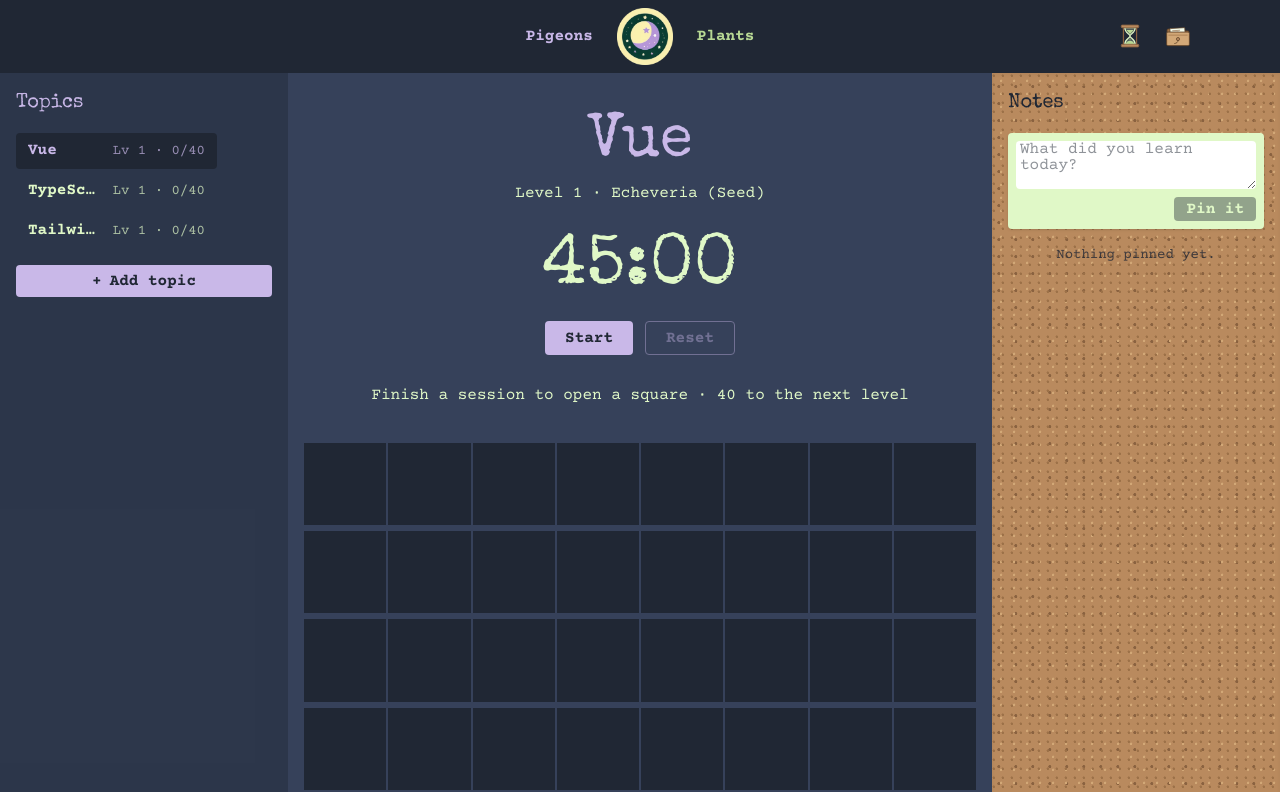
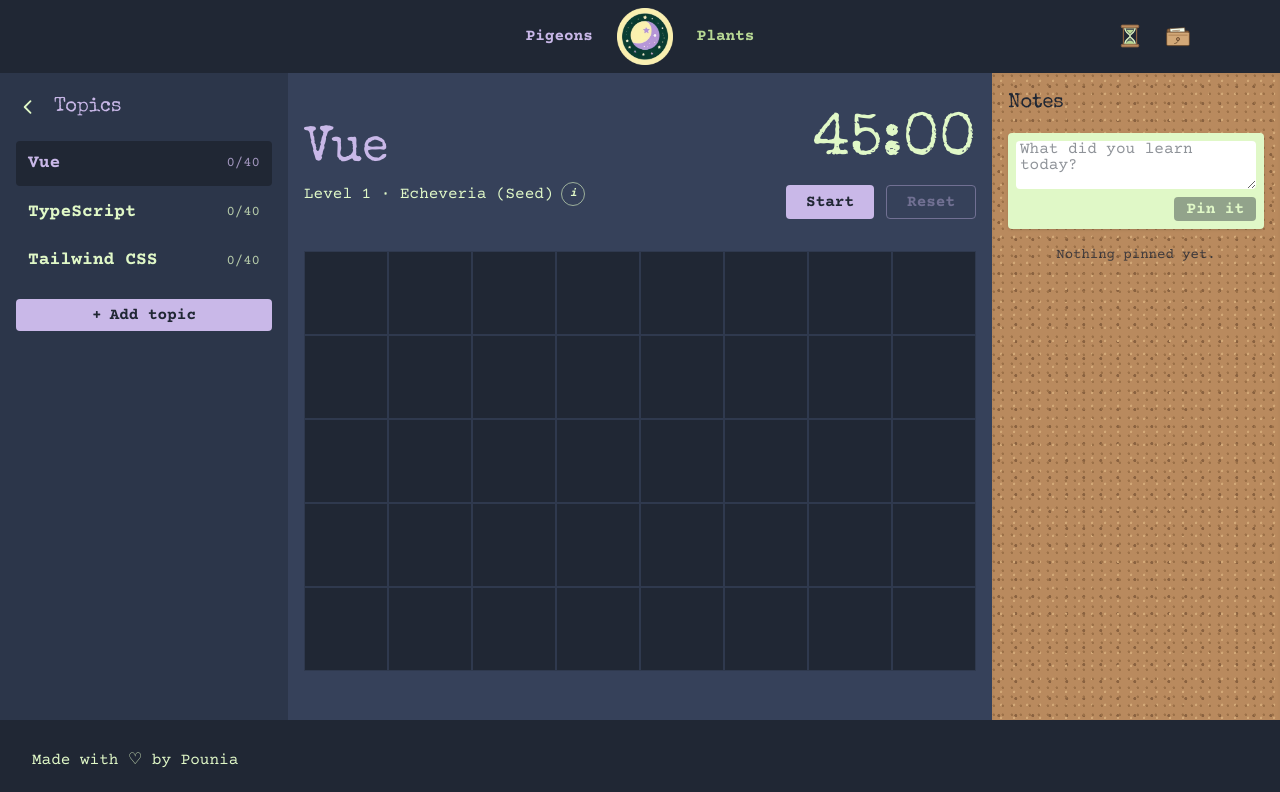
Before and after one commit to VeiveHata/pigeons-world, a Vue app: page /pigeons in a window 1280 px wide. Shown: the top 792 px of the page. Built offline with nearby package versions, Linux system fonts and the light colour scheme.

Commit message:
small adjustments

```diff
--- a/src/components/tracker/PictureGrid.vue
+++ b/src/components/tracker/PictureGrid.vue
@@ -34,9 +34,10 @@
 </script>
 
 <template>
-  <!-- Tiles are laid out in grid order: picture.tileIds[index] sits at that position. -->
+  <!-- Tiles are laid out in grid order: picture.tileIds[index] sits at that position.
+       No gaps, so revealed pieces join into one picture; hidden squares get an inner line. -->
   <div
-    class="grid w-full max-w-2xl gap-0.5"
+    class="grid w-full max-w-2xl"
     :style="{ gridTemplateColumns: `repeat(${picture.cols}, minmax(0, 1fr))` }"
   >
     <div
@@ -48,7 +49,7 @@
         v-if="topic.revealed.includes(tileId)"
         :src="tileUrl(picture.id, tileId)"
         alt=""
-        class="h-full w-full object-cover"
+        class="block h-full w-full object-cover"
         draggable="false"
       />
       <ScratchTile
@@ -60,7 +61,7 @@
       <button
         v-else
         type="button"
-        class="h-full w-full bg-navy transition-colors enabled:hover:bg-lilac/40 disabled:cursor-default"
+        class="block h-full w-full bg-navy ring-1 ring-inset ring-slate/70 transition-colors enabled:hover:bg-lilac/40 disabled:cursor-default"
         :disabled="topic.credits < 1"
         :aria-label="`Square ${index + 1}`"
         @click="pick(tileId)"
--- a/src/components/tracker/ScratchTile.vue
+++ b/src/components/tracker/ScratchTile.vue
@@ -80,7 +80,7 @@
     <img
       :src="src"
       alt=""
-      class="h-full w-full object-cover"
+      class="block h-full w-full object-cover"
       draggable="false"
     />
     <canvas
--- a/src/components/tracker/SessionTimer.vue
+++ b/src/components/tracker/SessionTimer.vue
@@ -23,9 +23,9 @@
 </script>
 
 <template>
-  <div class="flex flex-col items-center gap-4">
+  <div class="flex flex-col items-center gap-3 sm:items-end">
     <p
-      class="font-display text-6xl tabular-nums sm:text-7xl"
+      class="font-display text-5xl leading-none tabular-nums sm:text-6xl"
       :class="running ? 'text-lilac' : 'text-green-pale'"
       role="timer"
       aria-live="off"
--- a/src/components/tracker/TopicList.vue
+++ b/src/components/tracker/TopicList.vue
@@ -1,8 +1,16 @@
 <script setup lang="ts">
 import { nextTick, ref } from "vue";
 import { pictureById } from "@/pictures/pictures";
-import { levelOf, useTracker, type Topic } from "@/tracker/useTracker";
+import { useTracker, type Topic } from "@/tracker/useTracker";
 import NewTopicDialog from "./NewTopicDialog.vue";
+
+defineProps<{
+  collapsed: boolean;
+}>();
+
+const emit = defineEmits<{
+  toggle: [];
+}>();
 
 const { topics, selected, select, renameTopic, removeTopic } = useTracker();
 
@@ -37,26 +45,82 @@
 </script>
 
 <template>
-  <aside class="flex flex-col gap-4 bg-navy/40 p-4 md:w-72">
-    <h2 class="text-xl text-lilac">Topics</h2>
+  <!--
+    The column's width animates (see PigeonsPage). The contents keep a fixed width and the
+    same padding open or collapsed, so the column just reveals them instead of reflowing,
+    and the arrow button stays in the same spot.
+  -->
+  <aside
+    class="flex flex-col gap-4 overflow-hidden bg-navy/40 px-4 py-4 md:px-2.5"
+  >
+    <div class="flex items-center gap-2">
+      <button
+        type="button"
+        class="grid h-9 w-9 shrink-0 place-items-center rounded-full text-green-pale hover:bg-navy focus-visible:outline focus-visible:outline-2 focus-visible:outline-lilac"
+        :aria-label="collapsed ? 'Show topics' : 'Hide topics'"
+        :aria-expanded="!collapsed"
+        aria-controls="topic-list"
+        :title="collapsed ? 'Show topics' : 'Hide topics'"
+        @click="emit('toggle')"
+      >
+        <!-- Chevron: points the way the drawer will move (down/up on phones, right/left wider) -->
+        <svg
+          viewBox="0 0 24 24"
+          class="h-5 w-5 transition-transform"
+          :class="
+            collapsed ? 'rotate-90 md:rotate-0' : '-rotate-90 md:rotate-180'
+          "
+          fill="none"
+          stroke="currentColor"
+          stroke-width="2.2"
+          stroke-linecap="round"
+          stroke-linejoin="round"
+          aria-hidden="true"
+        >
+          <path d="M9 5l7 7-7 7" />
+        </svg>
+      </button>
+      <h2
+        class="whitespace-nowrap text-xl text-lilac"
+        :class="collapsed ? 'md:hidden' : ''"
+      >
+        Topics
+      </h2>
+    </div>
 
+    <!-- Collapsed on wider screens: just a vertical label under the button -->
+    <p
+      v-if="collapsed"
+      class="hidden w-9 rotate-180 select-none text-lg text-lilac [writing-mode:vertical-rl] md:block"
+      aria-hidden="true"
+    >
+      Topics
+    </p>
+
+    <!-- Full open width (18rem minus the padding), kept while the column animates -->
+    <div
+      v-show="!collapsed"
+      id="topic-list"
+      class="flex flex-col gap-4 md:w-[16.75rem] md:shrink-0 md:px-1.5"
+    >
       <ul class="flex flex-col gap-1">
-      <li v-for="topic in topics" :key="topic.id" class="group flex">
+        <li v-for="topic in topics" :key="topic.id" class="group relative flex">
           <input
             v-if="editingId === topic.id"
             ref="editInput"
             v-model="editTitle"
             type="text"
             :aria-label="`Rename ${topic.title}`"
-          class="min-w-0 flex-1 rounded bg-navy px-3 py-2 font-bold text-lilac focus:outline focus:outline-2 focus:outline-lilac"
+            class="min-w-0 flex-1 rounded bg-navy px-3 py-2.5 text-lg font-bold text-lilac focus:outline focus:outline-2 focus:outline-lilac"
             @keydown.enter.prevent="saveEdit"
             @keydown.esc.prevent="cancelEdit"
             @blur="saveEdit"
           />
           <template v-else>
+            <!-- Spans the whole sidebar; on wider screens the edit buttons float over its end. -->
             <button
               type="button"
-            class="flex min-w-0 flex-1 items-baseline justify-between gap-2 rounded px-3 py-2 text-left"
+              class="flex min-w-0 flex-1 items-center justify-between gap-3 rounded px-3 py-2.5 text-left"
               :class="
                 topic.id === selected?.id
                   ? 'bg-navy text-lilac'
@@ -65,21 +129,34 @@
               @click="select(topic.id)"
               @dblclick="startEdit(topic)"
             >
-            <span class="truncate font-bold" :title="topic.title">{{
-              topic.title
-            }}</span>
-            <span class="shrink-0 text-sm opacity-70">
-              <span v-if="topic.timer.endsAt !== null" title="Session running"
-                >⏱
-              </span>
-              Lv {{ levelOf(topic) }} · {{ topic.revealed.length }}/{{
+              <!-- Long names wrap instead of being cut off -->
+              <span
+                class="min-w-0 break-words text-lg font-bold leading-snug"
+                >{{ topic.title }}</span
+              >
+              <span
+                class="flex shrink-0 items-center gap-1.5 text-sm opacity-75"
+              >
+                <span
+                  v-if="topic.timer.endsAt !== null"
+                  title="Session running"
+                  aria-label="Session running"
+                  >⏱</span
+                >
+                <span
+                  :title="`${topic.revealed.length} of ${pictureById(topic.pictureId).tileCount} squares opened`"
+                  >{{ topic.revealed.length }}/{{
                     pictureById(topic.pictureId).tileCount
-              }}
+                  }}</span
+                >
               </span>
             </button>
+            <div
+              class="flex items-center md:absolute md:inset-y-1 md:right-1 md:rounded md:bg-navy md:px-1 md:opacity-0 md:focus-within:opacity-100 md:group-hover:opacity-100"
+            >
               <button
                 type="button"
-            class="px-2 text-green-pale opacity-60 hover:text-lilac focus:opacity-100 group-hover:opacity-100 md:opacity-0"
+                class="px-2 py-1 text-green-pale opacity-70 hover:text-lilac hover:opacity-100 focus:opacity-100"
                 :aria-label="`Rename ${topic.title}`"
                 title="Rename"
                 @click="startEdit(topic)"
@@ -88,13 +165,14 @@
               </button>
               <button
                 type="button"
-            class="px-2 text-green-pale opacity-60 hover:text-lilac focus:opacity-100 group-hover:opacity-100 md:opacity-0"
+                class="px-2 py-1 text-green-pale opacity-70 hover:text-lilac hover:opacity-100 focus:opacity-100"
                 :aria-label="`Delete ${topic.title}`"
                 title="Delete"
                 @click="confirmRemove(topic.id, topic.title)"
               >
                 ×
               </button>
+            </div>
           </template>
         </li>
       </ul>
@@ -106,6 +184,7 @@
       >
         <span aria-hidden="true">+</span> Add topic
       </button>
+    </div>
 
     <NewTopicDialog ref="newTopicDialog" />
   </aside>
--- a/src/global.css
+++ b/src/global.css
@@ -7,6 +7,9 @@
   -webkit-text-size-adjust: 100%;
   tab-size: 4;
   font-family: theme("fontFamily.typewriter");
+  /* Matches the header and footer, so scrolling past either end (overscroll bounce)
+     shows navy instead of white. */
+  background-color: theme("colors.navy");
 }
 
 body {
--- a/src/pages/PigeonsPage.vue
+++ b/src/pages/PigeonsPage.vue
@@ -1,4 +1,5 @@
 <script setup lang="ts">
+import { ref, watch } from "vue";
 import { plantName, stageName } from "@/plants/plants";
 import { pictureById } from "@/pictures/pictures";
 import { levelOf, useTracker } from "@/tracker/useTracker";
@@ -9,38 +10,103 @@
 
 const { selected, justFinished, justLeveledUp, isComplete, startNextPicture } =
   useTracker();
+
+// Whether the topics drawer is collapsed; remembered in this browser only.
+const SIDEBAR_KEY = "pigeons-world.sidebar-collapsed";
+const collapsed = ref(readCollapsed());
+
+function readCollapsed() {
+  try {
+    return localStorage.getItem(SIDEBAR_KEY) === "1";
+  } catch {
+    return false;
+  }
+}
+
+watch(collapsed, (value) => {
+  try {
+    localStorage.setItem(SIDEBAR_KEY, value ? "1" : "0");
+  } catch {
+    // Just won't be remembered.
+  }
+});
 </script>
 
 <template>
   <!-- Three columns on large screens; below that, the notes board moves under the picture. -->
   <section
-    class="grid flex-1 grid-cols-1 bg-slate text-green-pale md:grid-cols-[18rem_minmax(0,1fr)] md:grid-rows-[auto_1fr] lg:grid-cols-[18rem_minmax(0,1fr)_18rem] lg:grid-rows-1"
+    class="grid flex-1 grid-cols-1 bg-slate text-green-pale transition-[grid-template-columns] duration-300 md:grid-rows-[auto_1fr] lg:grid-rows-1"
+    :class="
+      collapsed
+        ? 'md:grid-cols-[3.5rem_minmax(0,1fr)] lg:grid-cols-[3.5rem_minmax(0,1fr)_18rem]'
+        : 'md:grid-cols-[18rem_minmax(0,1fr)] lg:grid-cols-[18rem_minmax(0,1fr)_18rem]'
+    "
   >
-    <TopicList class="md:row-span-2 lg:row-span-1" />
+    <TopicList
+      class="md:row-span-2 lg:row-span-1"
+      :collapsed="collapsed"
+      @toggle="collapsed = !collapsed"
+    />
 
     <div class="flex flex-col items-center gap-8 px-4 py-10">
       <template v-if="selected">
-        <div class="flex flex-col items-center gap-3">
-          <h1 class="text-center text-4xl leading-tight text-lilac sm:text-6xl">
+        <!-- Topic info on the left, timer on the right; stacked on narrow screens -->
+        <div
+          class="flex w-full max-w-2xl flex-col items-center gap-6 sm:flex-row sm:items-center sm:justify-between"
+        >
+          <div class="flex min-w-0 flex-col items-center gap-2 sm:items-start">
+            <h1
+              class="break-words text-center text-4xl leading-tight text-lilac sm:text-left sm:text-5xl"
+            >
               {{ selected.title }}
             </h1>
+            <div class="flex items-center gap-1">
               <RouterLink
                 to="/plants"
-            class="rounded px-2 hover:bg-navy/60"
+                class="rounded px-1 hover:bg-navy/60 sm:-ml-1"
                 title="See it in your room"
               >
-            <span>
                 Level {{ levelOf(selected) }} ·
                 {{ plantName(selected.plantId) }} ({{
                   stageName(levelOf(selected))
                 }})
+              </RouterLink>
+
+              <!-- Progress to the next level, shown on hover, focus or tap -->
+              <span class="group relative">
+                <button
+                  type="button"
+                  class="grid h-6 w-6 place-items-center rounded-full border border-green-pale/60 text-xs font-bold italic text-green-pale hover:border-lilac hover:text-lilac focus-visible:outline focus-visible:outline-2 focus-visible:outline-lilac"
+                  aria-label="Progress to the next level"
+                  :aria-describedby="`progress-${selected.id}`"
+                >
+                  i
+                </button>
+                <span
+                  :id="`progress-${selected.id}`"
+                  role="tooltip"
+                  class="absolute left-1/2 top-full z-30 mt-2 hidden w-60 -translate-x-1/2 rounded bg-navy px-3 py-2 text-center text-sm shadow-lg group-focus-within:block group-hover:block"
+                >
+                  Finish a session to open a square ·
+                  {{
+                    pictureById(selected.pictureId).tileCount -
+                    selected.revealed.length
+                  }}
+                  to the next level
                 </span>
-          </RouterLink>
+              </span>
+            </div>
           </div>
 
-        <SessionTimer :topic="selected" />
+          <SessionTimer :topic="selected" class="shrink-0" />
+        </div>
 
-        <p class="min-h-6 text-center" aria-live="polite">
+        <!-- Only when there's something to do: open a square, or start the next picture -->
+        <p
+          v-if="isComplete(selected) || selected.credits > 0"
+          class="text-center"
+          aria-live="polite"
+        >
           <template v-if="isComplete(selected)">
             <strong class="text-lilac">
               {{
@@ -57,7 +123,7 @@
               Start level {{ levelOf(selected) }} picture
             </button>
           </template>
-          <template v-else-if="selected.credits > 0">
+          <template v-else>
             <strong class="text-lilac">
               {{ justFinished === selected.id ? "Time's up! " : "" }}
             </strong>
@@ -65,14 +131,6 @@
             <span v-if="selected.credits > 1">
               ({{ selected.credits }} squares to open)
             </span>
-          </template>
-          <template v-else>
-            Finish a session to open a square ·
-            {{
-              pictureById(selected.pictureId).tileCount -
-              selected.revealed.length
-            }}
-            to the next level
           </template>
         </p>
 
```
Also changed, not shown: 1 other file (tests, documents, lock files or other folders). Lines whose indentation alone changed are shown as unchanged.
